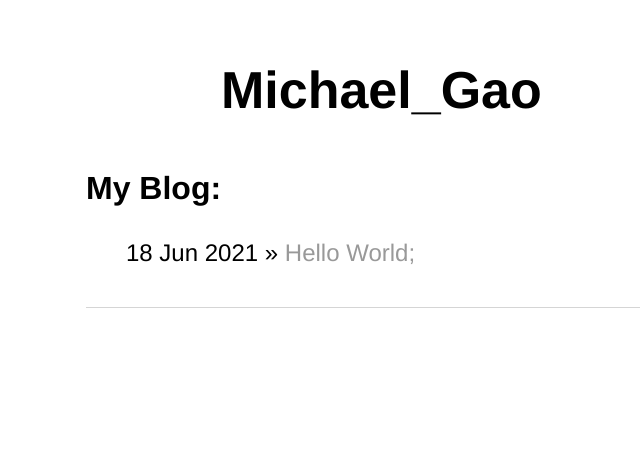
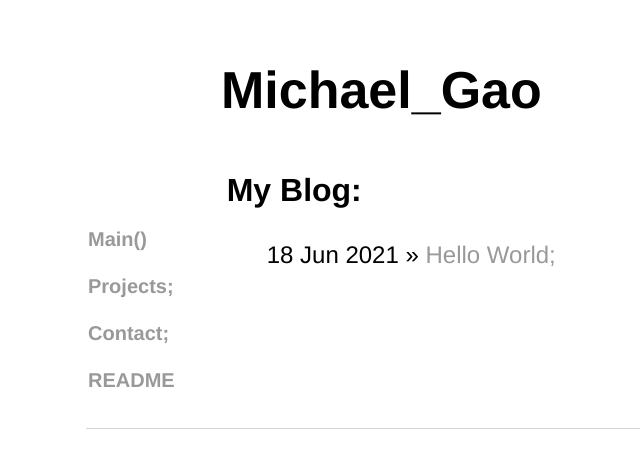
Before and after one commit to michael-c-gao/WebsiteOfMichael, a Jekyll site: the page built from blog/index.html, in a window 1280 px wide. Shown: the top 468 px of the page, without its empty margins (42-682 px from the left). Built offline with Jekyll 4.4.1, drawn with Linux system fonts in a browser that asks for light colours.

Commit message:
Update index.html

```diff
--- a/blog/index.html
+++ b/blog/index.html
@@ -2,7 +2,46 @@
 layout: default
 title: My Blog
 ---
-	<br>
+<html>
+<head>
+	<style>
+	*{
+		box-sizing: border-box
+	}
+	.child{
+		border: 1px solid white;
+	}
+		.parent{
+			border: 1px solid white;
+			display:flex;
+		}
+	</style>
+</head>
+
+
+<body>
+
+<section class="parent">
+	<section class="child">
+		<nav style=
+	"
+	 padding-top: 90px;
+	 padding-right:30px;
+	 ">
+	<ul>
+	    <li><a href="/">Main()</a></li>
+		<p>  </p>
+	    <li><a href="/projects">Projects;</a></li>
+		<p>  </p>
+	    <li><a href="/contact">Contact;</a></li>
+		<p>  </p>
+	    <li><a href="/blog">README</a></li>
+	</ul>
+	</nav>
+		</section>
+
+	<section class="child">
+		<br>
 	<h3>My Blog:</h3>
 	<ul class="posts">
 
@@ -10,3 +49,8 @@ title: My Blog
 	    <li><span>{{ post.date | date_to_string }}</span> » <a href="{{ post.url }}" title="{{ post.title }}">{{ post.title }}</a></li>
 	  {% endfor %}
 	</ul>
+	</section>
+	</section>
+<br>
+</body>
+</html>
```
